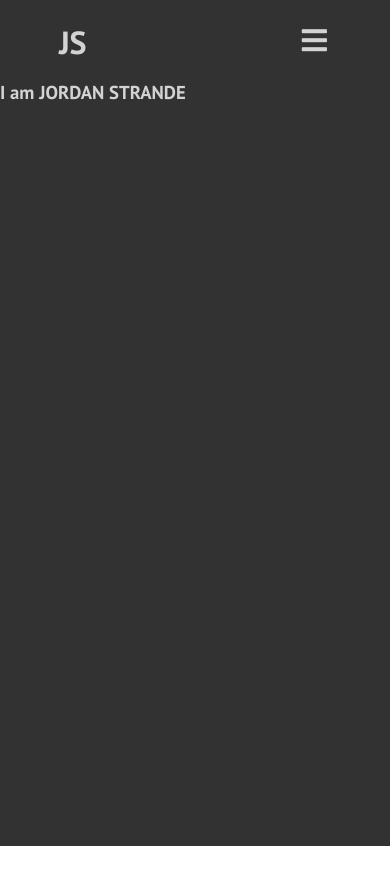
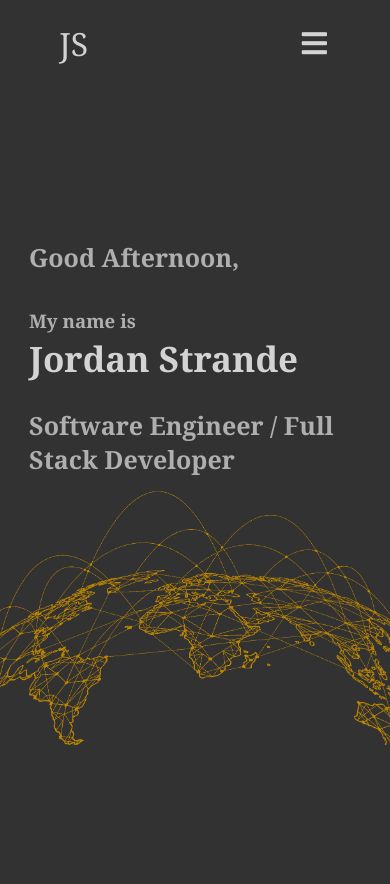
Before and after one commit to jstrande99/jstrande-react, a React (Create React App) app: page / in a window 390 px wide. Shown: the top 884 px of the page. Before the commit the page ends 846 px from the top, so only its background shows below. Built offline with nearby package versions, Linux system fonts and the light colour scheme; some icons are missing.

Commit message:
Updated home welcome page

```diff
--- a/package.json
+++ b/package.json
@@ -11,6 +11,7 @@
     "react-awesome-button": "^7.0.4",
     "react-dom": "^18.2.0",
     "react-router-dom": "^6.4.3",
+    "react-router-hash-link": "^2.4.3",
     "react-scripts": "5.0.1",
     "web-vitals": "^2.1.4"
   },
--- a/src/App.css
+++ b/src/App.css
@@ -2,7 +2,8 @@
   box-sizing: border-box;
   margin: 0;
   padding: 0;
-  font-family: 'PT Sans', sans-serif;
+  font-family: 'Georgia', serif;
+  /* overflow: hidden; */
 }
 
 .home,
@@ -18,8 +19,9 @@
 
 .bodies{
   background-color: rgb(50, 50, 50);
-  height: 90.8vh;
+  height: 100vh;
   color: lightgray;
+  position: relative;
 }
 
 .work {
--- a/src/Components/NavBar.js
+++ b/src/Components/NavBar.js
@@ -1,5 +1,5 @@
 import React, { useState } from 'react';
-import { Link } from 'react-router-dom';
+import { HashLink as Link } from 'react-router-hash-link';
 import './NavBar.css';
 
 
@@ -13,8 +13,7 @@ export function Navbar() {
         <>
             <nav className='navbar'>
                 <div className='navbar-container'>
-                    <Link to="/" className="navbar-logo" onClick={closeMobileMenu}>
-                        {/* <img src='/images/jslogoCircle.png' alt='logo' className='logo' width='5%'/> */}
+                    <Link to="/#Home" className="navbar-logo" onClick={closeMobileMenu}>
                        JS <i className='fab fab-typo3' />
                     </Link>
                     <div className='menu-icon' onClick={handleClick}>
@@ -22,13 +21,12 @@ export function Navbar() {
                     </div>
                     <ul className={click ? 'nav-menu active' : 'nav-menu'}>
                         <li className='nav-item'>
-                            <Link to='/' className='nav-links' onClick={closeMobileMenu}>
+                            <Link to='/#Home' className='nav-links' onClick={closeMobileMenu}>
                                 Home
                             </Link>
-
                         </li>
                         <li className='nav-item'>
-                            <Link to='/work' className='nav-links' onClick={closeMobileMenu}>
+                            <Link to='/#Work' className='nav-links' onClick={closeMobileMenu}>
                                 Work
                             </Link>
                         </li>
--- /dev/null
+++ b/src/Pages/Home.css
@@ -0,0 +1,53 @@
+@media screen and (max-width: 960px) {
+    .welcomeScreen {
+        padding: 1.5rem;
+        display: flex;
+        justify-content: center;
+        flex-direction: column;
+        overflow: hidden;
+        position: relative;
+        height: 100%;
+        top: 0rem;
+    }
+    .homeImg{
+        position: absolute;
+        z-index: 0;
+        object-fit: fill;
+        top: 22rem;
+        left: -2.5rem;
+        width: 120%;
+    }
+    .timeOfDay{
+        font-size: 25px;
+        padding: 5px;
+        color: rgb(175, 175, 175);
+        position: relative;
+        top: -10rem;
+    }
+    .Jordan{
+        font-size: 35px;
+        padding: 5px;
+        position: relative;
+        top: -9rem;
+    }
+    .engineer{
+        font-size: 25px;
+        padding: 5px;
+        position: relative;
+        top: -8rem;
+        color: rgb(175, 175, 175);
+    }
+    .whoIam{
+       font-size: 15px;
+       position: relative;
+       top: -7rem;
+       color: rgb(175, 175, 175);
+       padding: 5px;
+    }
+    .myName{
+        position: relative;
+        top: -8.5rem;
+        padding: 5px;
+        color: rgb(175, 175, 175);
+    }
+}
--- a/src/Pages/Home.js
+++ b/src/Pages/Home.js
@@ -1,13 +1,42 @@
 import React from 'react';
 import '../App.css';
+import './Home.css';
+import worlds from './world-connected.png';
+function Home() {
+    let timeOfday = GetTimeOfDay();
 
-function Home() {
     return (
         <>
-            <div className='bodies'>
-                <h3>I am <b>JORDAN STRANDE</b></h3>
+            <div className='bodies' id='Home'>
+                <div className='welcomeScreen'>
+                    <h2 className='timeOfDay'>Good {timeOfday},</h2>
+                    <h3 className='myName'>My name is</h3>
+                    <h2 className='Jordan'>Jordan Strande</h2>
+                    <h2 className='engineer'>Software Engineer / Full Stack Developer</h2>
+                    {/* <p className='whoIam'>With a passion for designing, implementing and deploying advanced algorithmic applications.</p> */}
+                    <img src={worlds} alt='worlds' className='homeImg'/>
+                </div>
             </div>
+            {/* <div id='Work' className='bodies'>
+
+            </div> */}
         </>
     )
 }
+
+function GetTimeOfDay(){
+    var date = new Date();
+    var currentTime = date.getHours();
+    let timeQuote = "";
+    if(currentTime < 12 && currentTime >=6){
+        timeQuote = "Morning"
+    }else if( currentTime >= 12 && currentTime < 18){
+        timeQuote = "Afternoon"
+    }else if(currentTime >= 18 && currentTime < 24){
+        timeQuote = "Evening"
+    }else{
+        timeQuote = "Night"
+    }
+    return timeQuote;
+}
 export default Home;
```
Also changed, not shown: src/Pages/world-connected.png (added), 1 other file (tests, documents, lock files or other folders).
